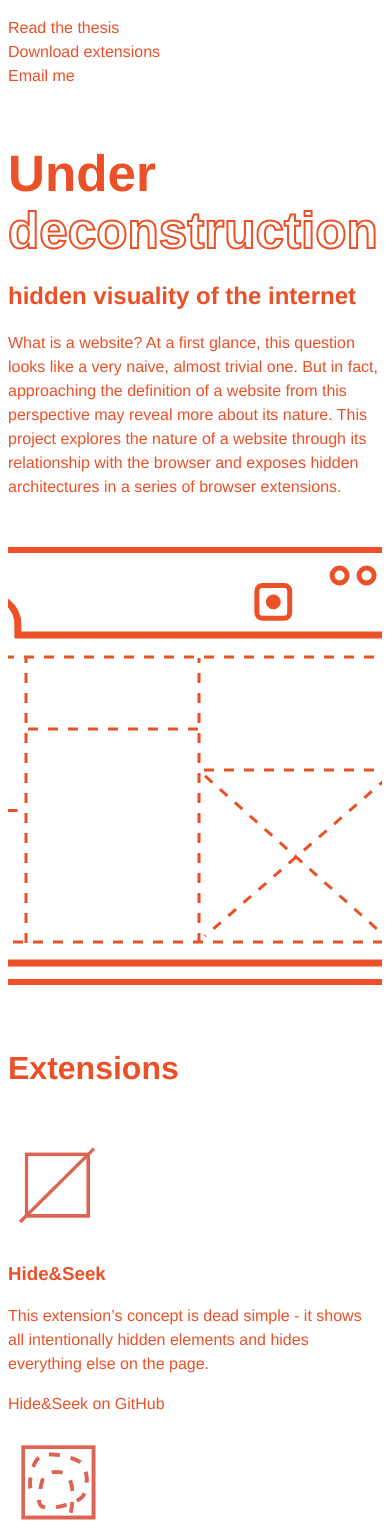
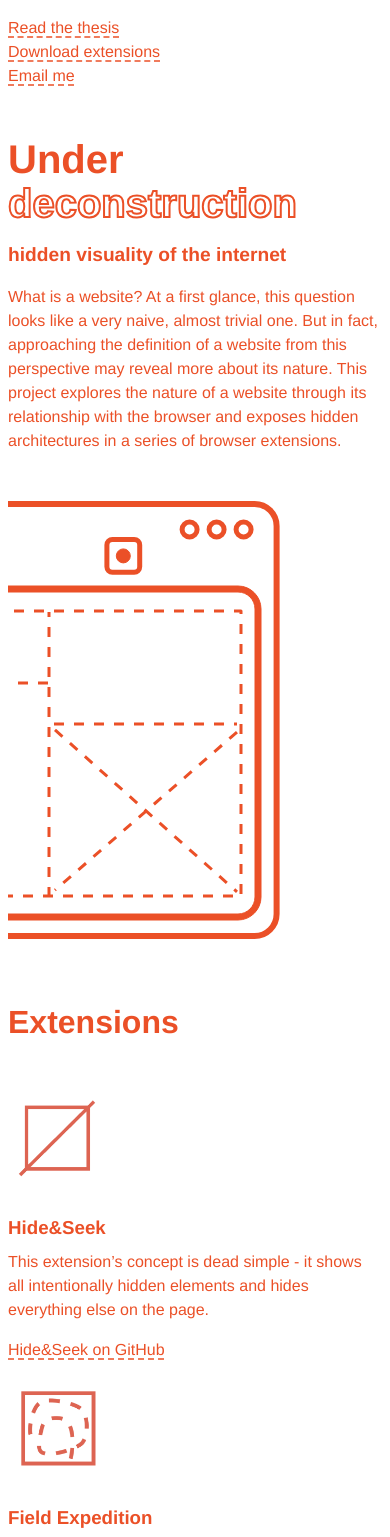
Before and after one commit to k00lthing/under-deconstruction, a website built with Vite: page index.html in a window 390 px wide. Shown: the top 1537 px of the page. Built offline with nearby package versions, Linux system fonts and the light colour scheme.

Commit message:
refactor styles

```diff
--- a/style.css
+++ b/style.css
@@ -2,10 +2,15 @@
   font-family: Suisse Intl, Helvetica, Arial, sans-serif;
   line-height: 1.5;
   font-weight: 400;
+  --headline-xl: clamp(2.5rem, -0.875rem + 8.333vw, 3.5rem);
+  --headline-subline: clamp(1.2rem, -0.875rem + 8.333vw, 1.5rem);
+  --headline-l: clamp(1.5rem, -0.875rem + 8.333vw, 2rem);
 
   color-scheme: light dark;
-  color: rgba(255, 255, 255, 0.87);
-  background-color: #EB5027;
+  --red: #EB5027;
+  --white: whitesmoke;
+  color: var(--white);
+  background-color: var(--red);
 
   font-synthesis: none;
   text-rendering: optimizeLegibility;
@@ -14,12 +19,15 @@
 }
 
 a {
-  color: #ffffff;
+  color: var(--white);
+  text-underline-offset: .25rem;
   font-weight: 500;
-  text-decoration: inherit;
+  text-decoration: underline dashed var(--white);
 }
 a:hover {
-  color: #ffffff;
+  color: var(--white);
+  text-decoration-thickness: 5px;
+  text-decoration: underline solid var(--white);
 }
 
 main svg {
@@ -40,7 +48,6 @@ body main{
 body nav ul{
   list-style: none;
   padding: 0;
-
 }
 
 section#extensions{
@@ -56,7 +63,7 @@ section#extensions{
 }
 
 h1 {
-  font-size: 3.2em;
+  font-size: var(--headline-xl);
   font-weight: 900;
   line-height: 1.1;
   margin-block-end: 1rem;
@@ -64,10 +71,10 @@ h1 {
 h1 .outline{
   color: transparent;
   -webkit-text-stroke-width: 2px;
-  -webkit-text-stroke-color: #ffffff;
+  -webkit-text-stroke-color: var(--white);
 }
 h1 .subline{
-  font-size: 1.5rem;
+  font-size: var(--headline-subline);
   font-weight: 600;
 }
 
@@ -75,12 +82,16 @@ h3 {
   margin-block-end: 0;
 }
 
+p.description {
+  margin-block-start: .5rem;
+}
+
 svg * {
-  stroke: #ffffff;
+  stroke: var(--white);
 }
 
 svg .fill {
-  fill: #ffffff;
+  fill: var(--white);
 }
 
 img {
@@ -94,26 +105,39 @@ img {
     background-color: #ffffff;
   }
   a {
-    color: #EB5027;
+    color: var(--red);
+    text-decoration: underline dashed var(--red);
   }
   a:hover {
-    color: #EB5027;
+    color: var(--red);
+    text-decoration-thickness: 5px;
+    text-decoration: underline solid var(--red);
   }
 
   h1 .outline{
-    -webkit-text-stroke-color: #EB5027;
+    -webkit-text-stroke-color: var(--red);
   }
 
   svg * {
-    stroke: #EB5027;
+    stroke: var(--red);
   }
 
   svg .fill {
-    fill: #EB5027;
+    fill: var(--red);
+  }
+}
+@media screen and (max-width: 450px) {
+  main svg {
+    margin-inline-start: -360px;
   }
 }
 
 @media screen and (max-width: 600px) {
+
+  main svg {
+    margin-inline-start: -350px;
+  }
+
   body main{
     flex-direction: column-reverse;
     place-items: start;
```
